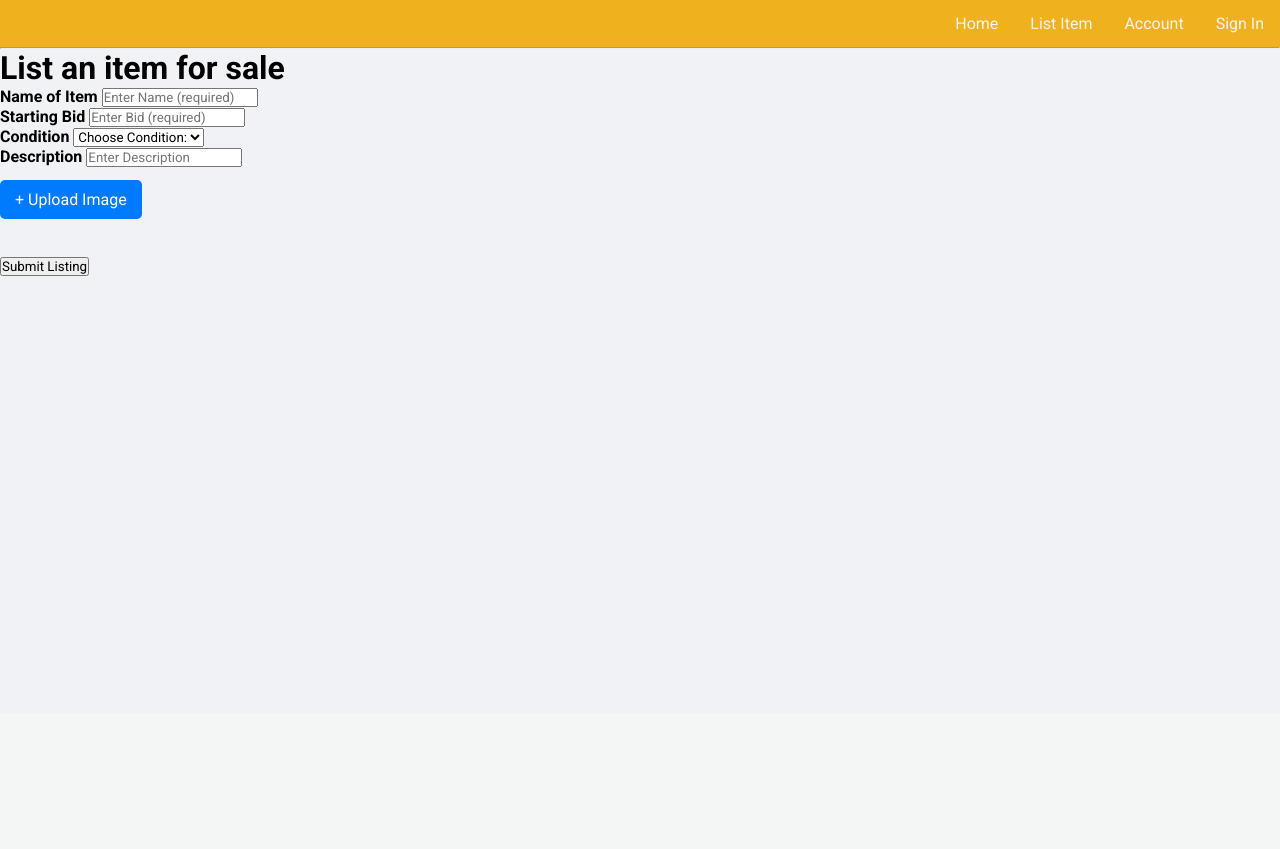
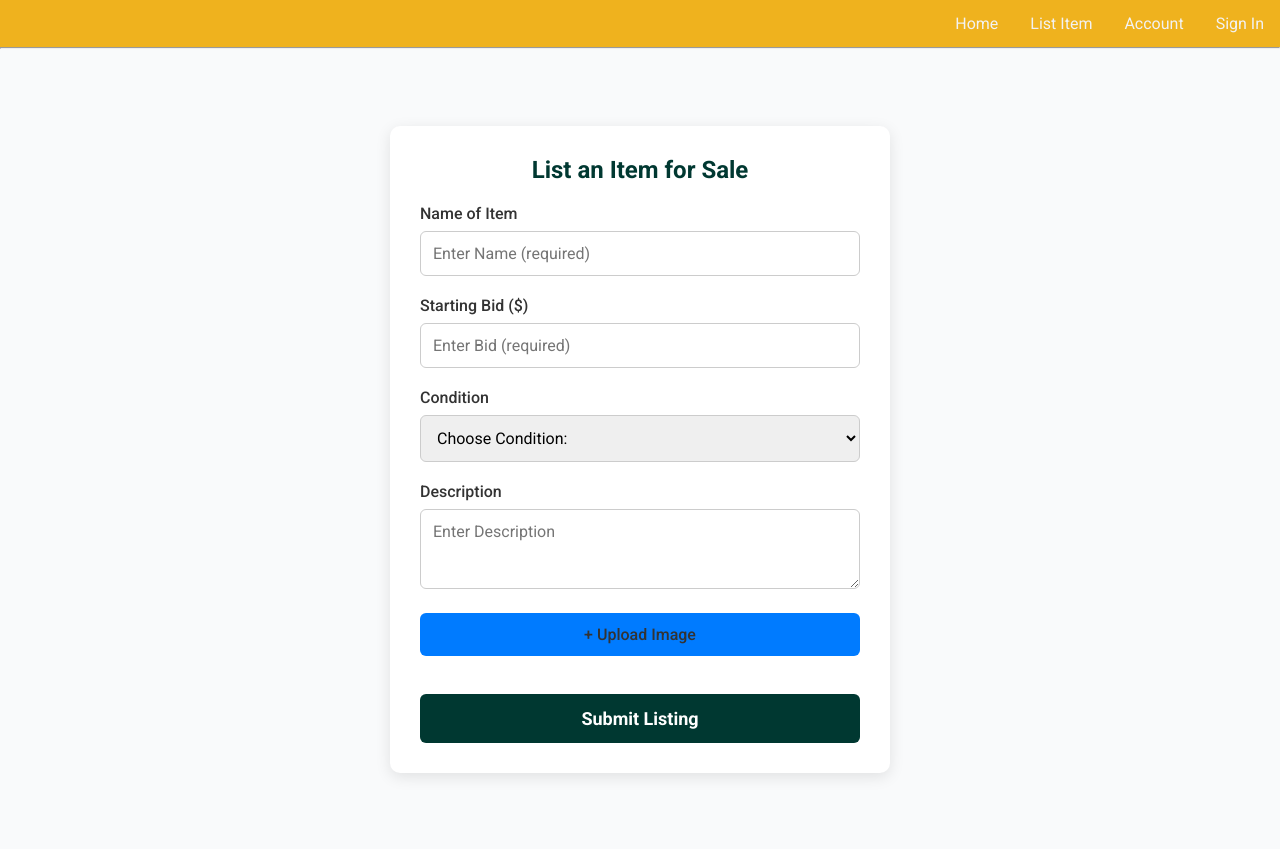
Before and after one commit to AK5222/Project-Trinket, a Flask app: page /list in a window 1280 px wide. Shown: the part 87-936 px from the top of the page. Before the commit the page ends 363 px from the top, so only its background shows below. Run offline with Flask 3, Linux system fonts and the light colour scheme.

Commit message:
Added Styling for Listing Page

```diff
--- a/static/css/main.css
+++ b/static/css/main.css
@@ -155,6 +155,114 @@
 
 }
 
+.list-page {
+    display: flex;
+    justify-content: center;
+    align-items: center;
+    min-height: 100vh;
+    background-color: #f9fafb;
+}
+
+.list-container {
+    background-color: #ffffff;
+    border-radius: 10px;
+    box-shadow: 0 4px 15px rgba(0, 0, 0, 0.1);
+    padding: 30px;
+    width: 100%;
+    max-width: 500px;
+}
+
+.list-title {
+    color: #003831;
+    font-size: 24px;
+    text-align: center;
+    font-weight: 600;
+    margin-bottom: 20px;
+}
+
+.list-form {
+    display: flex;
+    flex-direction: column;
+}
+
+.form-group {
+    margin-bottom: 20px;
+}
+
+.form-group label {
+    display: block;
+    font-weight: 500;
+    margin-bottom: 8px;
+    color: #333;
+}
+
+.form-group input,
+.form-group select,
+.form-group textarea {
+    width: 100%;
+    padding: 12px;
+    border: 1px solid #ccc;
+    border-radius: 6px;
+    font-size: 16px;
+    transition: 0.3s ease;
+}
+
+.form-group input:focus,
+.form-group select:focus,
+.form-group textarea:focus {
+    border-color: #007bff;
+    outline: none;
+    box-shadow: 0 0 5px rgba(0, 123, 255, 0.3);
+}
+
+.form-group textarea {
+    resize: vertical;
+    min-height: 80px;
+}
+
+.upload-section {
+    text-align: center;
+}
+
+.upload-button {
+    display: inline-block;
+    background-color: #007bff;
+    color: white;
+    padding: 12px 18px;
+    border-radius: 6px;
+    cursor: pointer;
+    font-size: 16px;
+    transition: background 0.3s ease;
+}
+
+.upload-button:hover {
+    background-color: #0056b3;
+}
+
+.submit-button {
+    background-color: #003831;
+    color: white;
+    padding: 14px;
+    border: none;
+    cursor: pointer;
+    border-radius: 6px;
+    font-size: 18px;
+    font-weight: 600;
+    transition: background-color 0.3s ease;
+    margin-top: 10px;
+}
+
+.submit-button:hover {
+    background-color: #00574a;
+}
+
+@media screen and (max-width: 480px) {
+    .list-container {
+        padding: 20px;
+    }
+}
+
+
 /*
 .h1 {
     text-align: center;
--- a/templates/list.html
+++ b/templates/list.html
@@ -5,20 +5,20 @@
 {% endblock %}
 
 {% block body %}
-<main class="content">
-    <h1 class="h1">List an item for sale</h1>
-    <div class="container">
-        <form action="/list" method="POST" enctype="multipart/form-data">
-            <div>
-                <label for="name"><b>Name of Item</b></label>
+<div class="list-page">
+    <main class="list-container">
+        <h1 class="list-title">List an Item for Sale</h1>
+        <form action="/list" method="POST" enctype="multipart/form-data" class="list-form">
+            <div class="form-group">
+                <label for="name">Name of Item</label>
                 <input type="text" placeholder="Enter Name (required)" name="name" id="name" required>
             </div>
-            <div>
-                <label for="bid"><b>Starting Bid</b></label>
+            <div class="form-group">
+                <label for="bid">Starting Bid ($)</label>
                 <input type="number" placeholder="Enter Bid (required)" name="bid" id="bid" min="0" step="0.01" required>
             </div>
-            <div>
-                <label for="cond"><b>Condition</b></label>
+            <div class="form-group">
+                <label for="cond">Condition</label>
                 <select name="cond" id="cond" required>
                     <option value="" disabled selected>Choose Condition:</option>
                     <option value="new">New</option>
@@ -27,20 +27,16 @@
                     <option value="poor">Poor Condition</option>
                 </select>
             </div>
-            <div>
-                <label for="desc"><b>Description</b></label>
-                <input type="text" placeholder="Enter Description" name="desc" id="desc">
+            <div class="form-group">
+                <label for="desc">Description</label>
+                <textarea placeholder="Enter Description" name="desc" id="desc"></textarea>
             </div>
-            <div style="margin-top: 1%;">
-                <input type="file" name="image" id="image" accept="image/*" style="opacity: 0; position: absolute; z-index: -1;">
-                <label for="image" class="imagebutton" style="display: inline-block; background: #007bff; color: white; padding: 10px 15px; border-radius: 5px; cursor: pointer;">
-                    + Upload Image
-                </label>
+            <div class="form-group upload-section">
+                <input type="file" name="image" id="image" accept="image/*" hidden>
+                <label for="image" class="upload-button">+ Upload Image</label>
             </div>
-            <div>
-                <button type="submit" style="margin-top: 3%;">Submit Listing</button>
-            </div>
+            <button type="submit" class="submit-button">Submit Listing</button>
         </form>
-    </div>
-</main>
+    </main>
+</div>
 {% endblock %}
```
